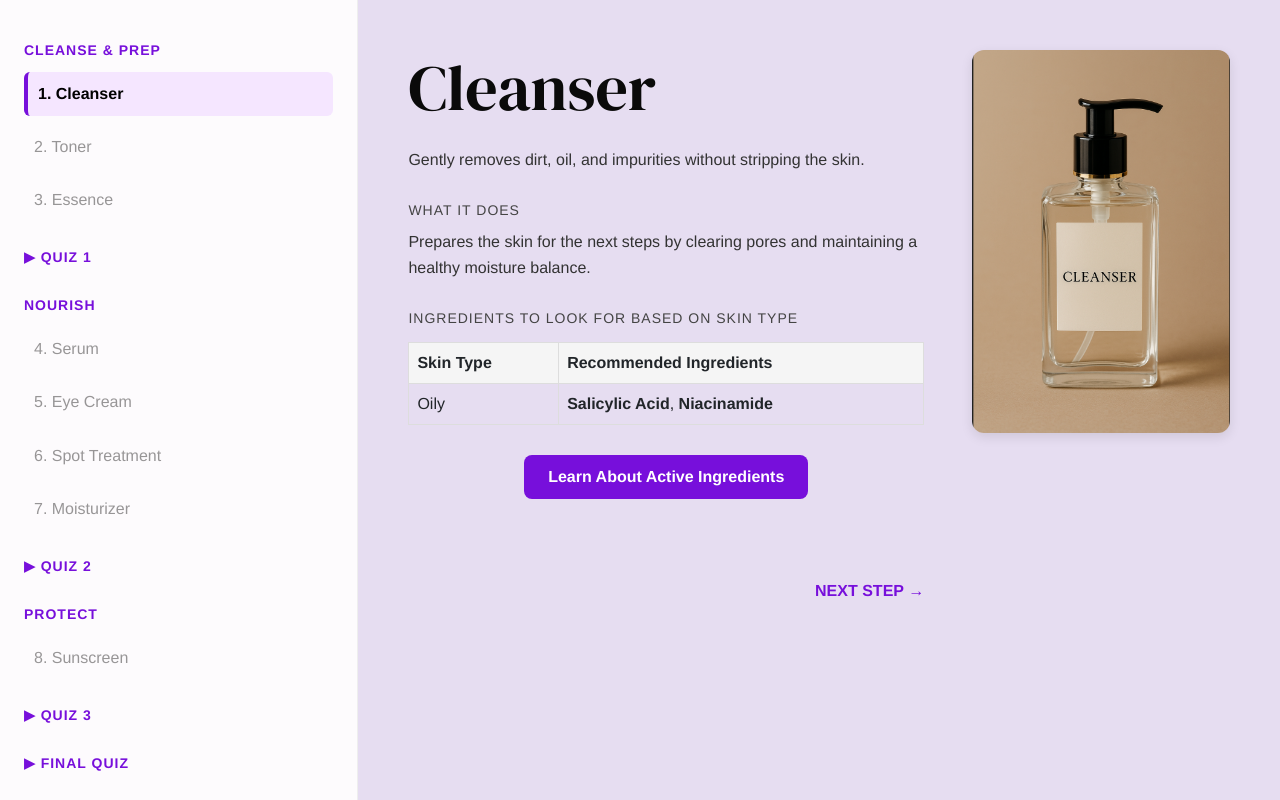
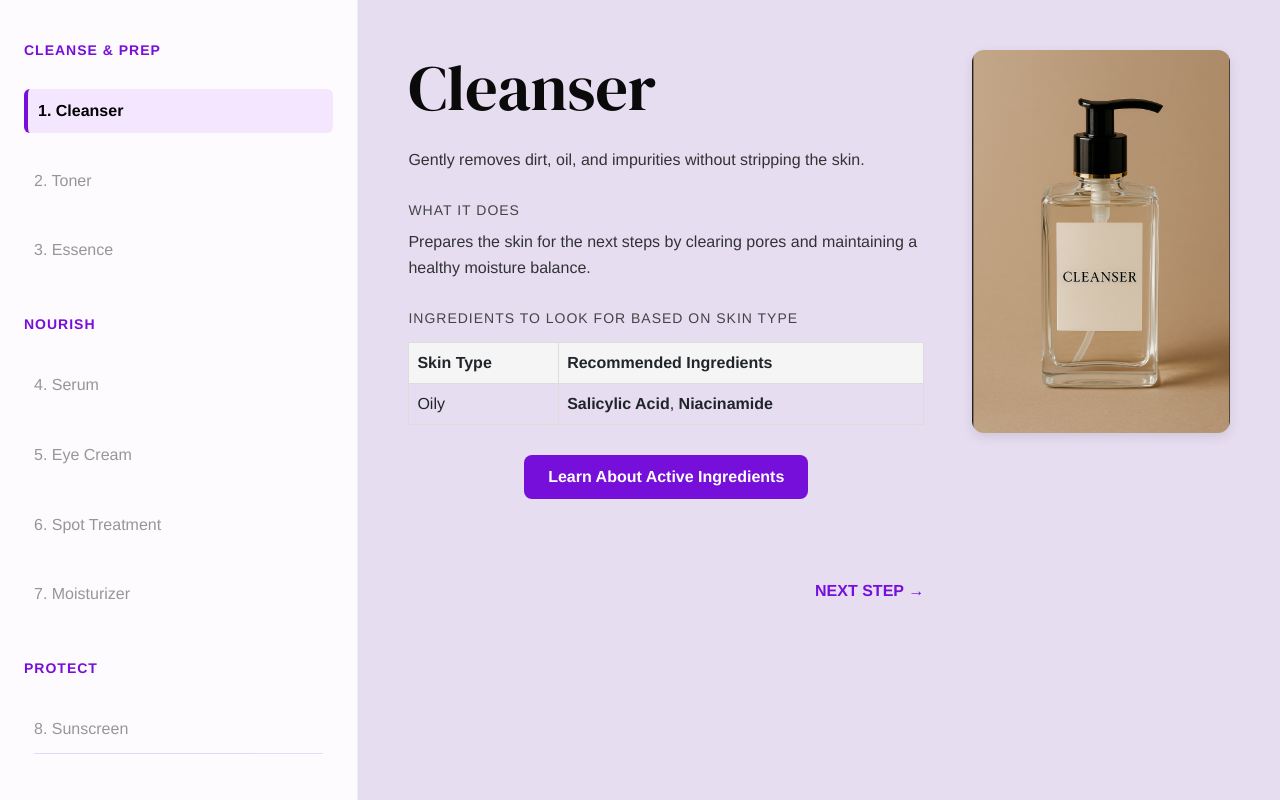
Before and after one commit to diksha-aurobindo/UI_Final_Project, a Flask app: page /learn/1 in a window 1280 px wide. Shown: the part 56-856 px from the top of the page. Run offline with Flask 3, Linux system fonts and the light colour scheme; some libraries are stand-ins or nearby versions.

Commit message:
Changing learning flow to show quiz after each section

```diff
--- a/static/scripts.js
+++ b/static/scripts.js
@@ -1,6 +1,13 @@
 const steps = document.querySelectorAll(".step");
 const content = document.getElementById("content");
-let currentIndex = 0;
+const storedIndex = sessionStorage.getItem("currentIndex");
+if (storedIndex !== null) {
+  currentIndex = parseInt(storedIndex);
+} else {
+  currentIndex = 0; // First visit: initialize to 0
+  sessionStorage.setItem("currentIndex", currentIndex);
+}
+
 let maxUnlockedStep = 0;
 let routineData = [];
 
@@ -15,7 +22,34 @@ const routine_order = {
   "sunscreen": 7
 };
 
-if (window.location.pathname.startsWith("/learn")) {
+// line 204
+// Fetch data and initialize
+fetch("/data")
+  .then(res => res.json())
+  .then(data => {
+    routineData = data.routine_steps;
+
+    if (initialProduct && routine_order.hasOwnProperty(initialProduct)) {
+      currentIndex = routine_order[initialProduct];
+    } else {
+      currentIndex = 0;
+    }
+
+    maxUnlockedStep = currentIndex;
+    updateContent(currentIndex);
+
+    steps.forEach((step, index) => {
+      step.addEventListener("click", () => {
+        if (index <= maxUnlockedStep) {
+          currentIndex = index;
+          updateContent(index);
+          history.pushState(null, "", `/learn/${Object.keys(routine_order)[index]}`);
+        }
+      });
+    });
+  });
+
+// if (window.location.pathname.startsWith("/learn")) {
 function updateContent(index) {
   const { step, description, benefit, image, skin_type_ingredients, key_ingredients } = routineData[index];
 
@@ -91,10 +125,10 @@ function updateContent(index) {
         ${ingredientsTable}
 
         <div style="margin-top: 30px; text-align: center;">
-  <button id="toggle-ingredients">
-    Learn About Active Ingredients
-  </button>
-</div>
+          <button id="toggle-ingredients">
+            Learn About Active Ingredients
+          </button>
+        </div>
 
 
         <div id="ingredients-content" style="display: none; margin-top: 20px;">
@@ -122,24 +156,7 @@ function attachNextHandler() {
   const prevBtn = document.getElementById("prevStep");
 
   if (nextBtn) {
-    nextBtn.addEventListener("click", () => {
-      const currentStepName = Object.keys(routine_order)[currentIndex];
-
-      // Redirect to quiz after 'essence'
-      if (currentStepName === "essence") {
-        window.location.href = "/quiz1/q1";
-        return;
-      }
-      if (currentIndex < routineData.length - 1) {
-        currentIndex++;
-        maxUnlockedStep = Math.max(maxUnlockedStep, currentIndex);
-        updateContent(currentIndex);
-        history.pushState(null, "", `/learn/${Object.keys(routine_order)[currentIndex]}`);
-      }
-      if(currentIndex === routineData.length - 1){
-        sessionStorage.setItem('learnCompleted', true);
-      }
-    });
+    nextBtn.addEventListener("click", goToNext);
   }
 
   if (prevBtn) {
@@ -179,33 +196,6 @@ function updateStepStates() {
       step.classList.add("locked");
       step.style.pointerEvents = "none";
     }
-  });
-}
-
-// Fetch data and initialize
-fetch("/data")
-  .then(res => res.json())
-  .then(data => {
-    routineData = data.routine_steps;
-
-    if (initialProduct && routine_order.hasOwnProperty(initialProduct)) {
-      currentIndex = routine_order[initialProduct];
-    } else {
-      currentIndex = 0;
-    }
-
-    maxUnlockedStep = currentIndex;
-    updateContent(currentIndex);
-
-    steps.forEach((step, index) => {
-      step.addEventListener("click", () => {
-        if (index <= maxUnlockedStep) {
-          currentIndex = index;
-          updateContent(index);
-          history.pushState(null, "", `/learn/${Object.keys(routine_order)[index]}`);
-        }
-      });
-    });
   });
 }
 
@@ -857,15 +847,64 @@ function resetQuiz() {
 }
 
 function goToNext() {
-  // Redirect to next quiz page or logic
-  if (window.location.pathname.includes("/quiz1/q1")) {
-    // saveTimestamp("quiz1_complete");
+  const path = window.location.pathname;
+
+  // If in the LEARN section
+  if (path.startsWith("/learn")) {
+    const currentStepName = Object.keys(routine_order)[currentIndex];
+
+    // Go to next learn step
+    if (currentIndex < routineData.length - 1) {
+      currentIndex++;
+      maxUnlockedStep = Math.max(maxUnlockedStep, currentIndex);
+      updateContent(currentIndex);
+      history.pushState(null, "", `/learn/${Object.keys(routine_order)[currentIndex]}`);
+    }
+
+    // If it's the last step, mark as complete
+    if (currentIndex === routineData.length - 1) {
+      sessionStorage.setItem('learnCompleted', true);
+    }
+
+    // Move to quiz after 'essence'
+    if (currentStepName === "essence") {
+      window.location.href = "/quiz1/q1";
+      return;
+    }
+    // Move to quiz after 'moisturizer'
+    if (currentStepName === "moisturizer") {
+      window.location.href = "/quiz2/q1";
+      return;
+    }
+    // Move to quiz after 'sunscreen'
+    if (currentStepName === "sunscreen") {
+      window.location.href = "/quiz3/q1";
+      return;
+    }
+  }
+
+  // If in QUIZ section
+  else if (path.includes("/quiz1/q1")) {
     window.location.href = "/quiz1/q2";
+  } else if (path.includes("/quiz1/q2")) {
+    maxUnlockedStep = Math.max(maxUnlockedStep, currentIndex);
+    sessionStorage.setItem("currentIndex", 3);
+    history.pushState(currentIndex=3, "", "/learn/serum");
+    window.location.href = "/learn/serum";
   }
-  else if (window.location.pathname.includes("/quiz1/q2")) {
-    // saveTimestamp("quiz2_complete");
-    window.location.href = "/learn/serum";
-    // quiz-result
+  else if (path.includes("/quiz2/q1")) {
+    window.location.href = "/quiz2/q2";
+  } else if (path.includes("/quiz2/q2")) {
+    maxUnlockedStep = Math.max(maxUnlockedStep, currentIndex);
+    sessionStorage.setItem("currentIndex", 7);
+    history.pushState(currentIndex=7, "", "/learn/sunscreen");
+    window.location.href = "/learn/sunscreen";
+  }
+  else if (path.includes("/quiz3/q1")) {
+    window.location.href = "/final-quiz/q1";
+  }
+  else if (path.includes("/final-quiz/q1")) {
+    window.location.href = "/final-quiz/q2";
   }
 }
 
@@ -888,7 +927,7 @@ document.addEventListener("DOMContentLoaded", () => {
         title.textContent = firstProduct.step;
         desc.textContent = firstProduct.description;
         benefit.textContent = firstProduct.benefit;
-        steps[0].classList.add("active");
+        // steps[0].classList.add("active");
       }
 
       // 💡 Set up click handler for each sidebar step
@@ -908,6 +947,9 @@ document.addEventListener("DOMContentLoaded", () => {
           }
         });
       });
+
+      currentIndex=sessionStorage.getItem("currentIndex");
+      updateContent(currentIndex);
     });
 });
 
--- a/templates/finalquiz_ques1.html
+++ b/templates/finalquiz_ques1.html
@@ -37,7 +37,7 @@
   <button class="back-btn" onclick="history.back()">← Back</button>
 
   <button id="tryAgainBtn" class="tryAgain-btn" style="display: none; margin-top: 20px;" onclick="resetQuiz()">Try again</button>
-  <button id="nextBtn" class="back-btn" style="display: none; margin-top: 20px; float:right;" onclick="goToNext()">Next-></button>
+  <button id="nextBtn" class="back-btn" style="margin-top: 20px; float:right;" onclick="goToNext()">Next-></button>
 
 
 </div>
--- a/templates/learn.html
+++ b/templates/learn.html
@@ -9,16 +9,16 @@
   <!-- Sidebar -->
   <div class="sidebar">
     <div class="section-label">Cleanse & Prep</div>
-    <div class="step active">1. Cleanser</div>
+    <div class="step">1. Cleanser</div>
     <div class="step">2. Toner</div>
     <div class="step">3. Essence</div>
 
     <!-- Quiz 1 -->
-    <div class="section-label quiz-toggle" onclick="toggleQuiz('quiz1')">▶ Quiz 1</div>
-    <div id="quiz1" class="quiz-questions" style="display: none; margin-left: 10px;">
+    <!-- <div class="section-label quiz-toggle" onclick="toggleQuiz('quiz1')">▶ Quiz 1</div> -->
+    <!-- <div id="quiz1" class="quiz-questions" style="display: none; margin-left: 10px;">
       <div class="step quiz-step">Q1. Cleansing</div>
       <div class="step quiz-step">Q2. Ingredients</div>
-    </div>
+    </div> -->
 
     <div class="section-label">Nourish</div>
     <div class="step">4. Serum</div>
@@ -27,11 +27,11 @@
     <div class="step">7. Moisturizer</div>
 
     <!-- Quiz 2 -->
-    <div class="section-label quiz-toggle" onclick="toggleQuiz('quiz2')">▶ Quiz 2</div>
+    <!-- <div class="section-label quiz-toggle" onclick="toggleQuiz('quiz2')">▶ Quiz 2</div>
     <div id="quiz2" class="quiz-questions" style="display: none; margin-left: 10px;">
       <div class="step quiz-step">Q1. Serums</div>
       <div class="step quiz-step">Q2. Eye Care</div>
-    </div>
+    </div> -->
 
 
     <div class="section-label">Protect</div>
@@ -39,19 +39,19 @@
 
 
     <!-- Quiz 3 -->
-    <div class="section-label quiz-toggle" onclick="toggleQuiz('quiz3')">▶ Quiz 3</div>
+    <!-- <div class="section-label quiz-toggle" onclick="toggleQuiz('quiz3')">▶ Quiz 3</div>
     <div id="quiz3" class="quiz-questions" style="display: none; margin-left: 10px;">
       <div class="step quiz-step">Q1. Moisturizing</div>
       <div class="step quiz-step">Q2. Spot Treatments</div>
-    </div>
+    </div> -->
 
 
     <!-- Final Quiz -->
-    <div class="section-label quiz-toggle" onclick="toggleQuiz('quizFinal')">▶ Final Quiz</div>
+    <!-- <div class="section-label quiz-toggle" onclick="toggleQuiz('quizFinal')">▶ Final Quiz</div>
     <div id="quizFinal" class="quiz-questions" style="display: none; margin-left: 10px;">
       <div class="step quiz-step">Q1. Routine Order</div>
       <div class="step quiz-step">Q2. Ingredient Matching</div>
-    </div>
+    </div> -->
   </div>
 
   <!-- Content Area -->
@@ -94,17 +94,29 @@
 
 <!-- JS for toggle -->
 <script>
-  function toggleQuiz(id) {
-    const quiz = document.getElementById(id);
-    const toggle = document.querySelector(`[onclick="toggleQuiz('${id}')"]`);
-    const isVisible = quiz.style.display === "block";
-    quiz.style.display = isVisible ? "none" : "block";
-    toggle.textContent = isVisible
-      ? `▶ ${toggle.textContent.slice(2)}`
-      : `▼ ${toggle.textContent.slice(2)}`;
-  }
+  // function toggleQuiz(id) {
+  //   const quiz = document.getElementById(id);
+  //   const toggle = document.querySelector(`[onclick="toggleQuiz('${id}')"]`);
+  //   const isVisible = quiz.style.display === "block";
+  //   quiz.style.display = isVisible ? "none" : "block";
+  //   toggle.textContent = isVisible
+  //     ? `▶ ${toggle.textContent.slice(2)}`
+  //     : `▼ ${toggle.textContent.slice(2)}`;
+  // }
 
   const initialProduct = "{{ product or '' }}";
   const skinType = "{{ skinType }}";
+
+  // When page loads
+  document.addEventListener("DOMContentLoaded", () => {
+    const steps = document.querySelectorAll(".sidebar .step");
+    steps.forEach(step => {
+      if (step.dataset.product === initialProduct) {
+        step.classList.add("active");
+      } else {
+        step.classList.remove("active");
+      }
+    });
+  });
 </script>
 {% endblock %}
--- a/templates/quiz2ques1.html
+++ b/templates/quiz2ques1.html
@@ -141,6 +141,7 @@
 </div>
 
 <button onclick="checkMatches()">Submit</button>
+<button id="nextBtn" class="back-btn" style="margin-top: 20px; float:right;" onclick="goToNext()">Next-></button>
 <div class="feedback" id="feedback"></div>
 
 <script src="https://cdn.jsdelivr.net/npm/canvas-confetti@1.6.0/dist/confetti.browser.min.js"></script>
--- a/templates/quiz2ques2.html
+++ b/templates/quiz2ques2.html
@@ -37,7 +37,7 @@
   <button class="back-btn" onclick="history.back()">← Back</button>
 
   <button id="tryAgainBtn" class="tryAgain-btn" style="display: none; margin-top: 20px;" onclick="resetQuiz()">Try again</button>
-  <button id="nextBtn" class="back-btn" style="display: none; margin-top: 20px; float:right;" onclick="goToNext()">Next-></button>
+  <button id="nextBtn" class="back-btn" style="margin-top: 20px; float:right;" onclick="goToNext()">Next-></button>
 
 
 </div>
--- a/templates/quiz3ques1.html
+++ b/templates/quiz3ques1.html
@@ -96,6 +96,7 @@
     <label class="option"><input type="radio" name="quiz" value="wrong"> Unclogs pores</label>
 
     <button class="submit-btn" onclick="checkQuizAnswer()">Submit</button>
+    <button id="nextBtn" class="back-btn" style="margin-top: 20px; float:right;" onclick="goToNext()">Next-></button>
     <div class="feedback" id="quiz-feedback"></div>
   </div>
 
```
